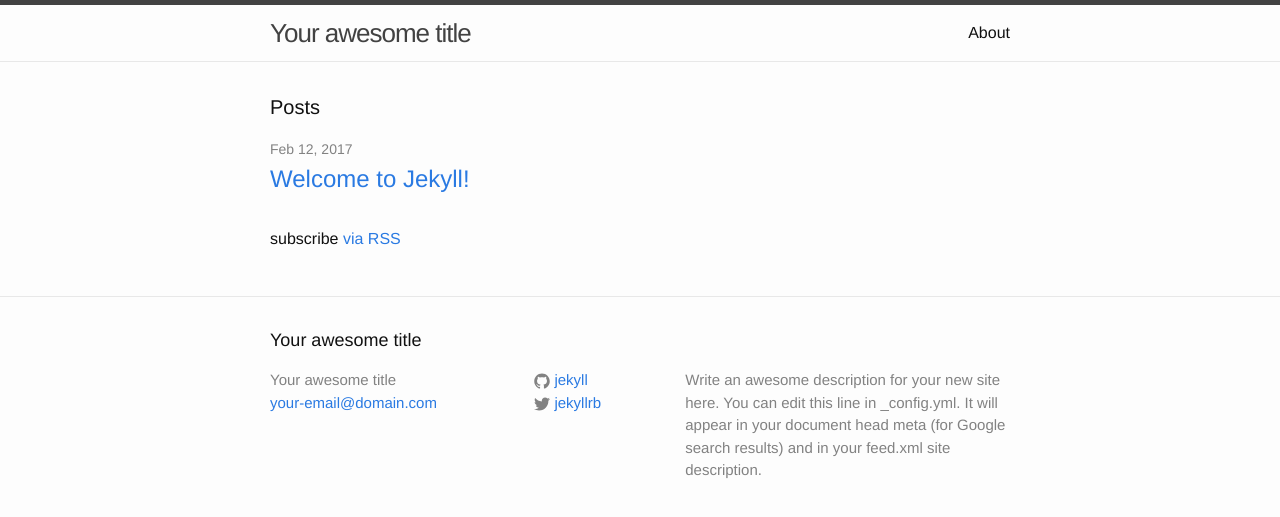
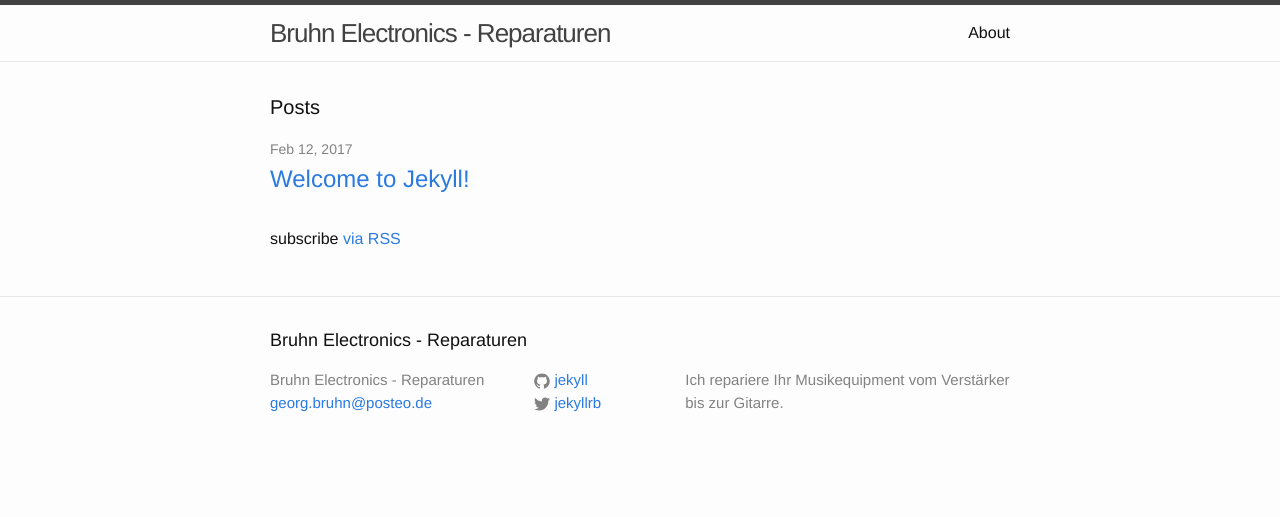
Before and after one commit to tubeampprofessor/tubeampprofessor.github.io, a Jekyll site: the page built from index.html, in a window 1280 px wide. Shown: the top 517 px of the page. Built offline with Jekyll 4.4.1, drawn with Linux system fonts in a browser that asks for light colours.

Commit message:
Update configuration

```diff
--- a/_config.yml
+++ b/_config.yml
@@ -6,14 +6,12 @@
 # 'jekyll serve'. If you change this file, please restart the server process.
 
 # Site settings
-title: Your awesome title
-email: your-email@domain.com
+title: Bruhn Electronics - Reparaturen
+email: georg.bruhn@posteo.de
 description: > # this means to ignore newlines until "baseurl:"
-  Write an awesome description for your new site here. You can edit this
-  line in _config.yml. It will appear in your document head meta (for
-  Google search results) and in your feed.xml site description.
+  Ich repariere Ihr Musikequipment vom Verstärker bis zur Gitarre.
 baseurl: "" # the subpath of your site, e.g. /blog
-url: "http://yourdomain.com" # the base hostname & protocol for your site
+url: "http://musikequipment.repair" # the base hostname & protocol for your site
 twitter_username: jekyllrb
 github_username:  jekyll
 
```
